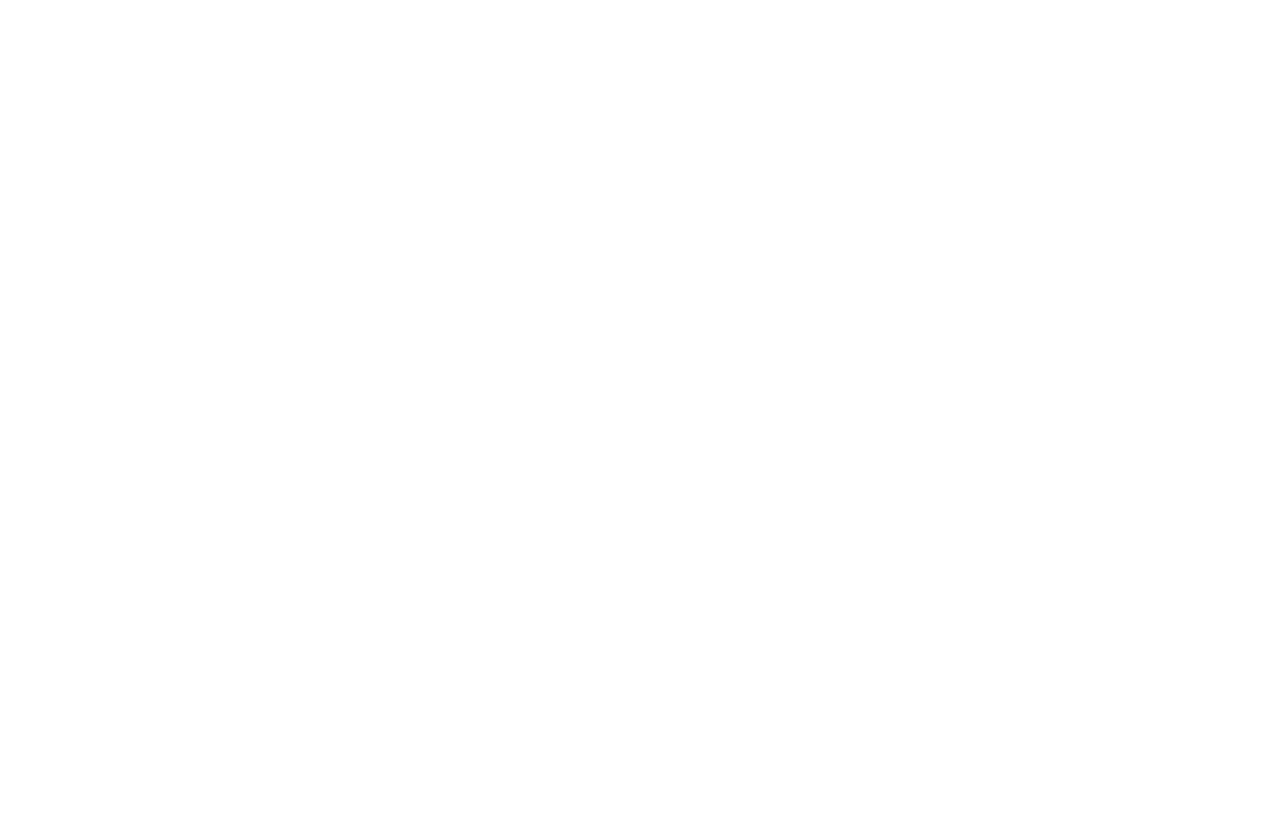
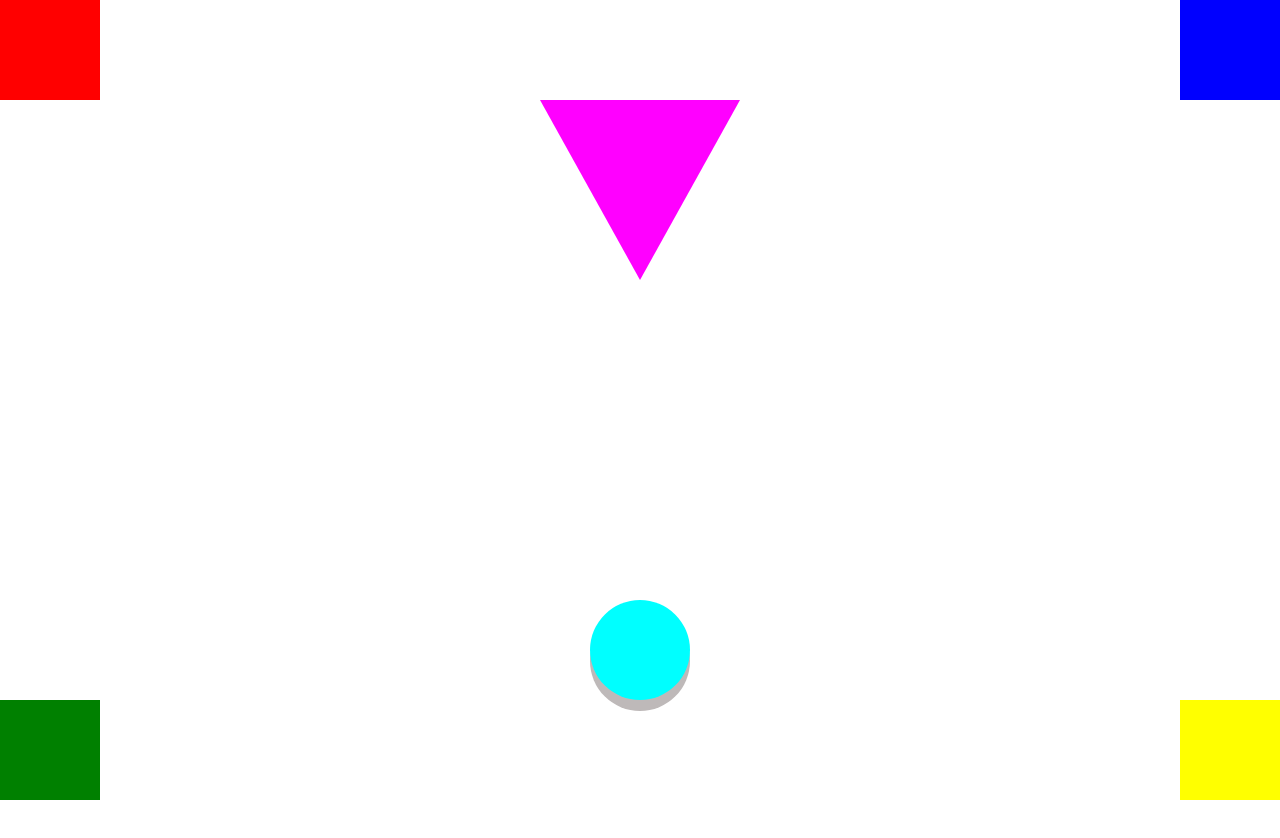
Before and after one commit to faridpoles/position, a plain HTML site: page index.html in a window 1280 px wide. Before the commit the page ends 800 px from the top, so only its background shows below. Drawn offline with Linux system fonts and the light colour scheme.

Commit message:
modifs
modifs

```diff
--- a/css/index.css
+++ b/css/index.css
@@ -0,0 +1,91 @@
+* {
+    margin: 0;
+    padding: 0;
+}
+
+body {
+    height: 1500px;
+}
+
+.carre {
+    height: 100px;
+    width: 100px;
+}
+
+.triangle {
+    position: sticky;
+    top: 0px;
+    left: calc(50% - 100px) ;
+    z-index: 1;
+   width: 0;
+   height: 0;
+   border-top: 180px solid #FF00FF;
+   border-left: 100px solid transparent;
+   border-right: 100px solid transparent;
+}
+.rond {
+    height: 100px;
+    width: 100px;
+    border-radius: 50%;
+    background-color: cyan;
+    position: relative;
+    top: calc(30% + 50px);
+    left: calc(50% - 50px);
+    z-index: -1;
+}
+
+.ombre {
+    height: 100px;
+    width: 100px;
+    border-radius: 50%;
+    background-color: rgb(190, 185, 185);
+    position: relative;
+    top: calc(19% + 60px);
+    left: calc(50% - 50px);
+    z-index: -2;
+}
+
+
+
+header > :first-child {
+    background-color: red;
+    position: absolute;
+    top: 0;
+    left: 0;
+}
+
+header > :last-child {
+    background-color: blue;
+    position: fixed;
+    top: 0;
+    right: 0;
+}
+
+.conteneur {
+    height: 900px;
+    margin: 100px;
+}
+
+footer > :first-child {
+    background-color: green;
+    position: fixed;
+    bottom: 0;
+    left: 0;
+}
+
+footer > :last-child {
+    background-color: yellow;
+    position: absolute;
+    bottom: 0;
+    right:0;
+}
+
+
+.container_frame {
+    width: 30%;
+    margin: auto;
+}
+
+.iframe {
+    margin: auto;
+}
--- a/index.html
+++ b/index.html
@@ -5,23 +5,27 @@
     <meta http-equiv="X-UA-Compatible" content="IE=edge">
     <meta name="viewport" content="width=device-width, initial-scale=1.0">
     <link rel="stylesheet" href="css/index.css">
-    <title>Document</title>
+    <title>Position</title>
 </head>
 <body>
-    <div class="carre"></div>
-
+    <header>
         <div class="carre"></div>
-
+        <div class="carre"></div>
+    </header>
+    <main>
         <div class="conteneur">
             <div class="triangle"></div>
-
             <div class="rond"></div>
             <div class="ombre"></div>
         </div>
+    </main>
+    <footer>
+        <div class="carre"></div>
+        <div class="carre"></div>
+    </footer>
+    </main>
 
+    <div class="container_frame"><iframe width="560" height="315" src="https://www.youtube.com/embed/U6uyuIQYlfY?si=2J8nMhzc2antvY0L" title="YouTube video player" frameborder="0" allow="accelerometer; autoplay; clipboard-write; encrypted-media; gyroscope; picture-in-picture; web-share" allowfullscreen></iframe></div>
 
-        <div class="carre"></div>
-
-        <div class="carre"></div>
 </body>
 </html>
```
